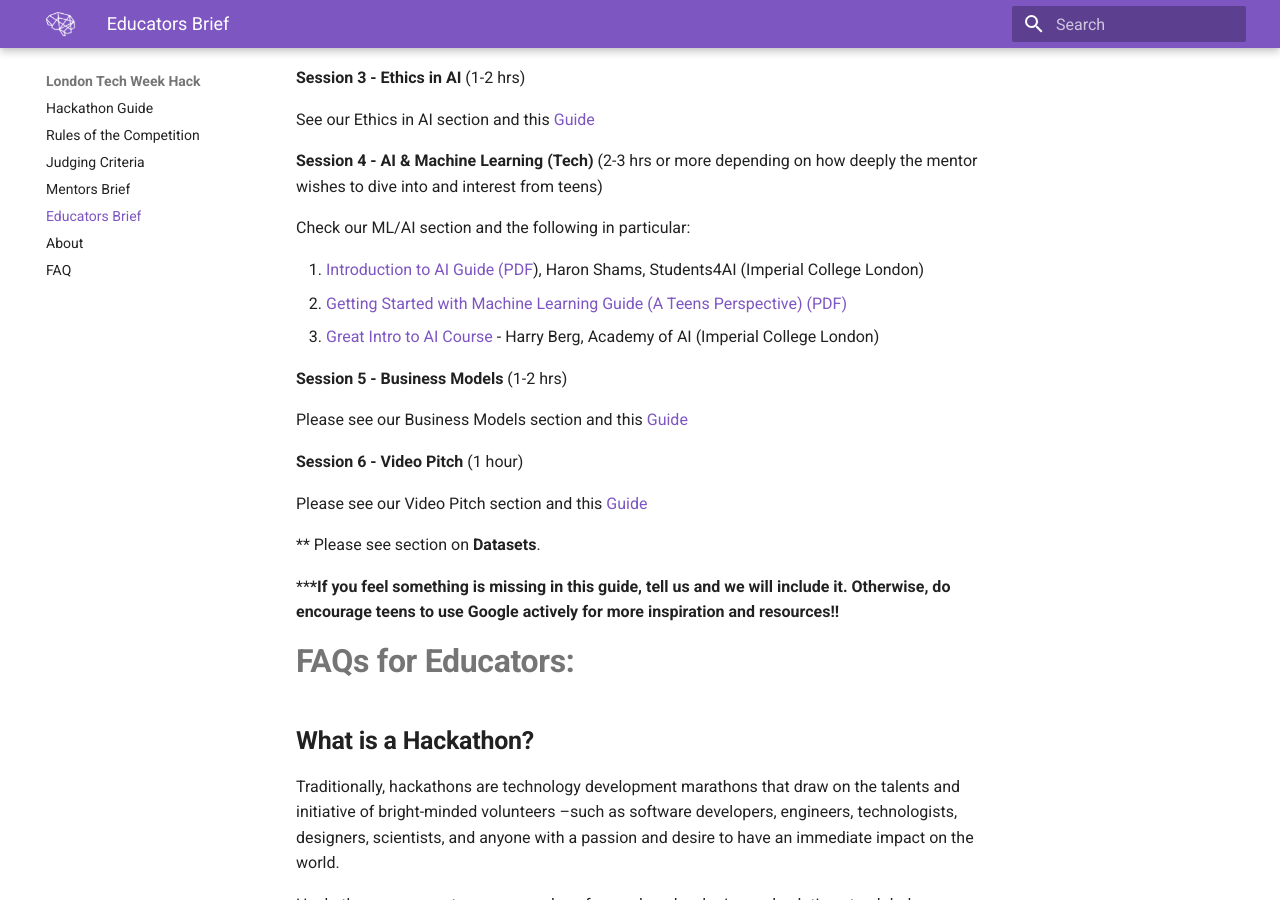
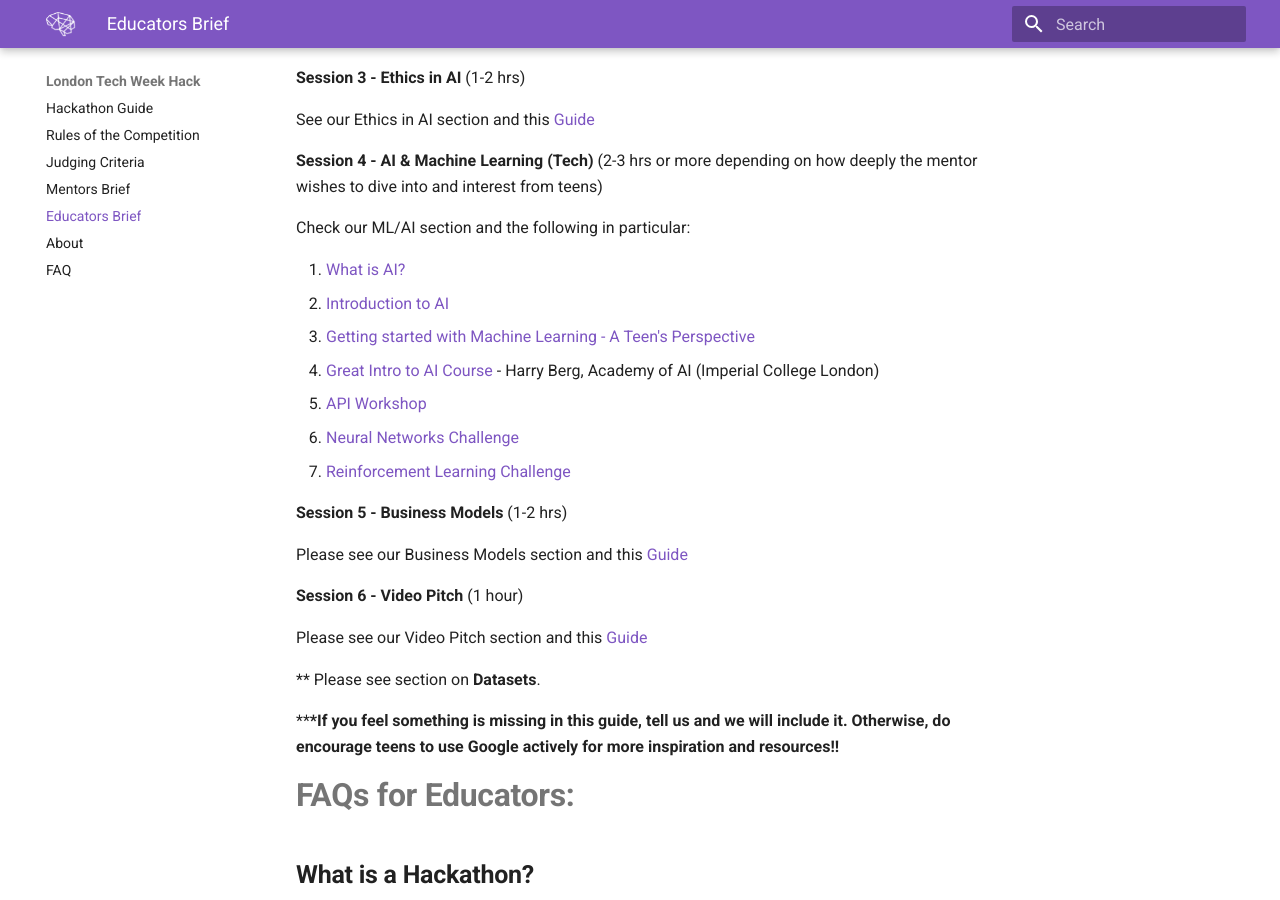
Before and after one commit to elenasinel/tech-week, an MkDocs documentation site: the page built from docs/educators.md, in a window 1280 px wide and 900 px high, scrolled down 750 px. Built offline with MkDocs 1.6.1 and Material for MkDocs 9.7.7, drawn with Linux system fonts in a browser that asks for light colours.

Commit message:
Update Documentation “educators”

```diff
--- a/docs/educators.md
+++ b/docs/educators.md
@@ -25,27 +25,31 @@
 
 **Session 2 - Human-Centred Design** (2 hours in total or more depending on how deeply your mentor wishes to dive into)
 
-See our Human-Centred Design section below and this [Guide](https://drive.google.com/file/d/1zpjIXhG5X6DtwytUJwC8UqgG-SibMXEU/view)
+See our Human-Centred Design section below and this [Guide](https://docs.google.com/presentation/d/186pyPssfXPyEWAFxVXSaF2_PWRJLe-UEoLFl-8uoFSo/edit?usp=sharing)
 
 **Session 3 - Ethics in AI** (1-2 hrs)
 
-See our Ethics in AI section and this [Guide](https://teensinai.com/wp-content/uploads/2019/05/Ethics-in-AI-Guide-London-Tech-Week-Hack.pdf)
+See our Ethics in AI section and this [Guide](https://docs.google.com/presentation/d/1xAzrpN7ZUhFiT-J-ikV_xDP7CGfNaPkAozwins8ZSx8/edit?usp=sharing)
 
 **Session 4 - AI & Machine Learning (Tech)** (2-3 hrs or more depending on how deeply the mentor wishes to dive into and interest from teens)
 
 Check our ML/AI section and the following in particular:
 
-1. [Introduction to AI Guide (PDF](https://drive.google.com/open?id=1sHcZzhHqwhZ86arIqWhmbvUTqb5vT5tc)), Haron Shams, Students4AI (Imperial College London)
-2. [Getting Started with Machine Learning Guide (A Teens Perspective)  (PDF)](https://drive.google.com/open?id=1JhmVrrI5JhPylJVna4NFU7UWyDhTRNnv)
-3. [Great Intro to AI Course](https://github.com/life-efficient/Academy-of-AI) - Harry Berg, Academy of AI (Imperial College London)
+1. [What is AI?](https://docs.google.com/presentation/d/1A9g6L9YQVScr9MmtOaA2fvTLXdAyubdX4du5ci03nsk/edit?usp=sharing)
+2. [Introduction to AI](https://docs.google.com/presentation/d/1lu_zKLZ4YIQrY7mOWNqKT-AHHDJWonD4DlCDZy5SNRY/edit?usp=sharing)
+3. [Getting started with Machine Learning - A Teen's Perspective ](https://docs.google.com/presentation/d/1tm3p91J2KgZb_fJkIaCiaQ7Rd5biYigS6v0CH0Dbgeo/edit?usp=sharing)
+4. [Great Intro to AI Course](https://github.com/life-efficient/Academy-of-AI) - Harry Berg, Academy of AI (Imperial College London)
+5. [API Workshop](https://docs.google.com/presentation/d/1C_phvBaBanoESfV2o1hp56tzt0JO08y5FfmToNjHlaM/edit?usp=sharing)
+6. [Neural Networks Challenge](https://docs.google.com/presentation/d/15tQO6GGVWoO1DvNktNMKzR4upgRiCEEI1q-vkl19E9Y/edit?usp=sharing)
+7. [Reinforcement Learning Challenge](https://docs.google.com/presentation/d/1UrBPE4uLj3vrrdb2hgOzAyCsJQlT8_D7YvWKrhB2Xpg/edit?usp=sharing)
 
 **Session 5 - Business Models** (1-2 hrs)
 
-Please see our Business Models section and this [Guide](https://drive.google.com/file/d/1SLCSURVGCoKk2ahvA3aWga-l0J3XuiRo/view)
+Please see our Business Models section and this [Guide](https://docs.google.com/presentation/d/1Af3Q78hkN7wTzmVxFU9h5uaJEE8QL7QFzT8QPePXScM/edit?usp=sharing)
 
 **Session 6 - Video Pitch** (1 hour)
 
-Please see our Video Pitch section and this [Guide](https://drive.google.com/file/d/1NqrGYCoQU8HVXAJaaE1-3xNHzbvXEZLe/view)
+Please see our Video Pitch section and this [Guide](https://docs.google.com/presentation/d/1zEwLTgHm7OKAm7FaIHKV_SsRLOqRrh33vNIZRgGGao8/edit?usp=sharing)
 
 \*\* Please see section on **Datasets**.
 
```
